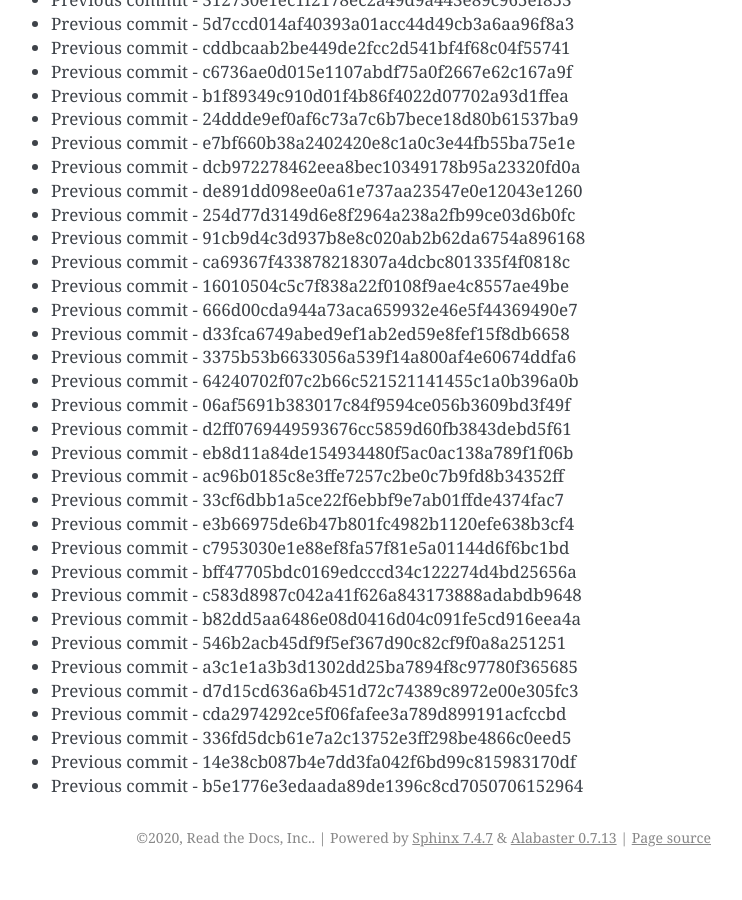
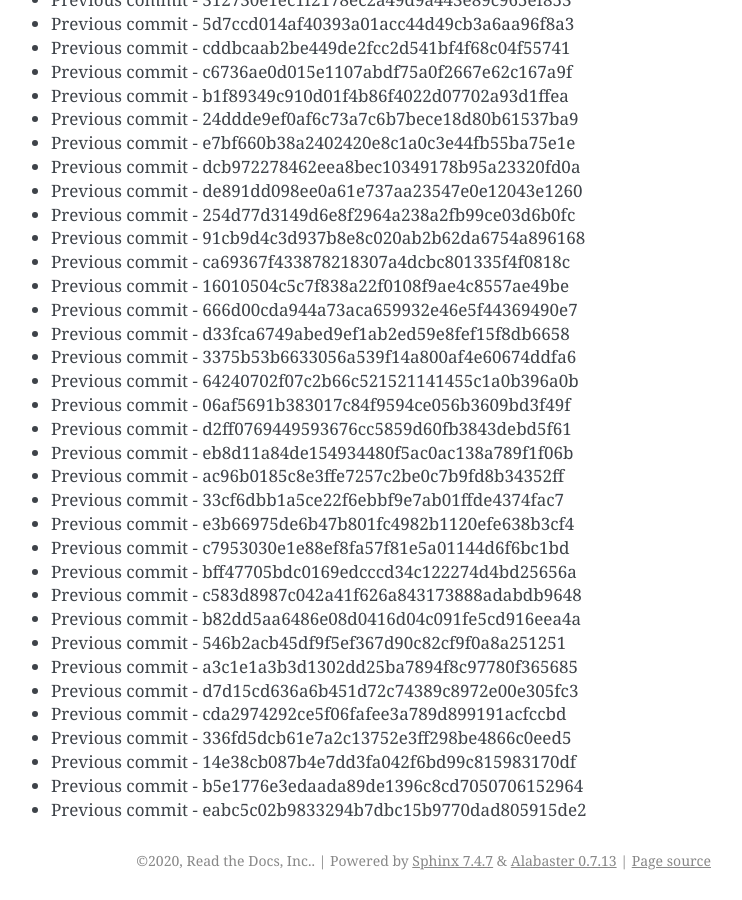
Before and after one commit to readthedocs/rtd-git-stresstest, a Sphinx documentation site: the page built from docs/updates.rst, in a window 1280 px wide and 900 px high, scrolled down 40729 px. Shown: the whole window, without its empty margins (399-1141 px from the left). Built offline with Sphinx 7.4.7, drawn with Linux system fonts in a browser that asks for light colours; before the commit the page ends 41606 px from its top, so only the background shows below that.

Commit message:
Generating commit from previous: eabc5c02b9833294b7dbc15b9770dad805915de2

```diff
--- a/docs/updates.rst
+++ b/docs/updates.rst
@@ -1743,3 +1743,4 @@ It can be tested for any performance characteristics.
 * Previous commit - 336fd5dcb61e7a2c13752e3ff298be4866c0eed5
 * Previous commit - 14e38cb087b4e7dd3fa042f6bd99c815983170df
 * Previous commit - b5e1776e3edaada89de1396c8cd7050706152964
+* Previous commit - eabc5c02b9833294b7dbc15b9770dad805915de2
```
